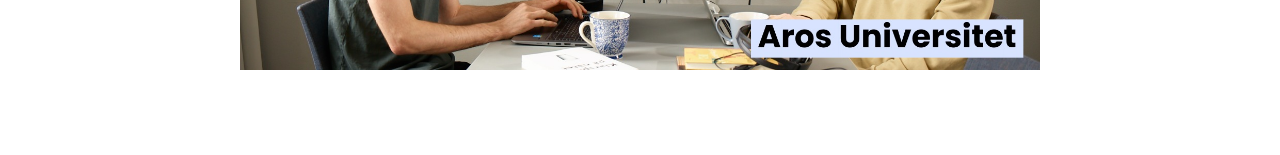
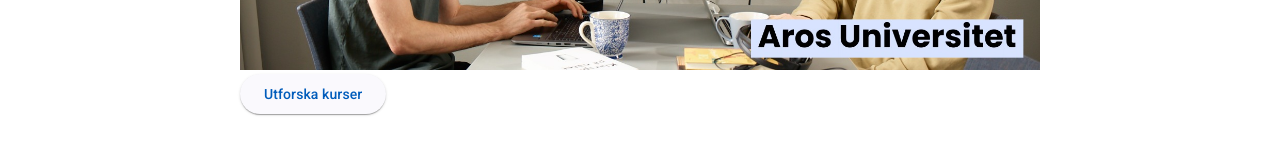
Before and after one commit to rare2400/projekt-ts, an Angular app: page /Hem in a window 1280 px wide. Shown: the part 335-490 px from the top of the page. Built offline with nearby package versions, Linux system fonts and the light colour scheme.

Commit message:
lägger till en knapp och använder angular materials

```diff
--- a/src/app/pages/home/home.component.html
+++ b/src/app/pages/home/home.component.html
@@ -1,3 +1,7 @@
 <div class="hero-image">
     <img [src]="header" alt="två personer sitter mitt emot varandra med varsin dator" width="100%">
 </div>
+
+<div id="btn">
+    <a mat-raised-button routerLink="/Kurser">Utforska kurser</a>
+</div>
--- a/src/app/pages/home/home.component.ts
+++ b/src/app/pages/home/home.component.ts
@@ -1,8 +1,11 @@
 import { Component } from '@angular/core';
+import { MatButtonModule } from '@angular/material/button';
+import { RouterLink } from '@angular/router';
 
 @Component({
   selector: 'app-home',
-  imports: [],
+  standalone: true,
+  imports: [ MatButtonModule, RouterLink],
   templateUrl: './home.component.html',
   styleUrl: './home.component.css'
 })
```
